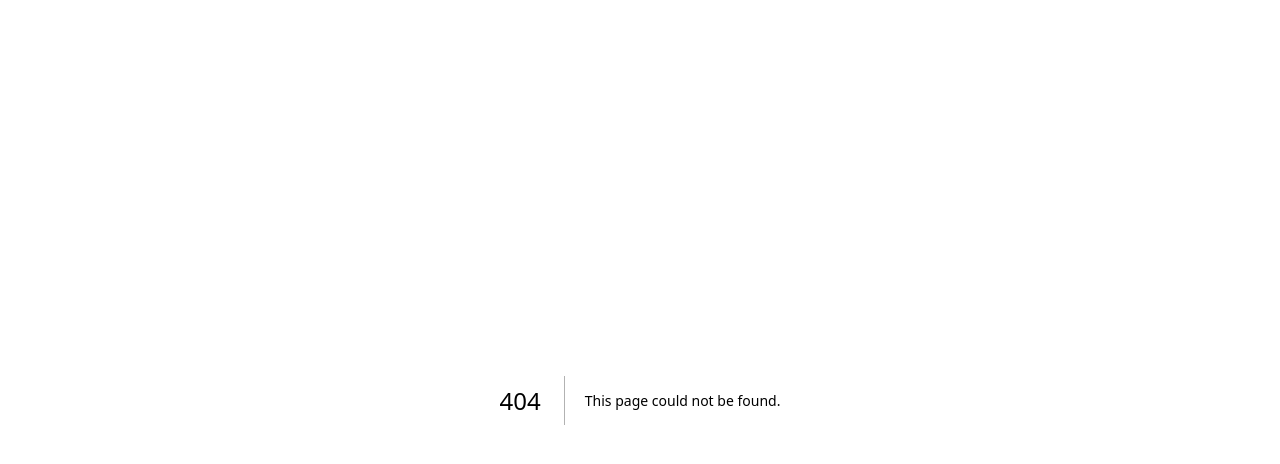
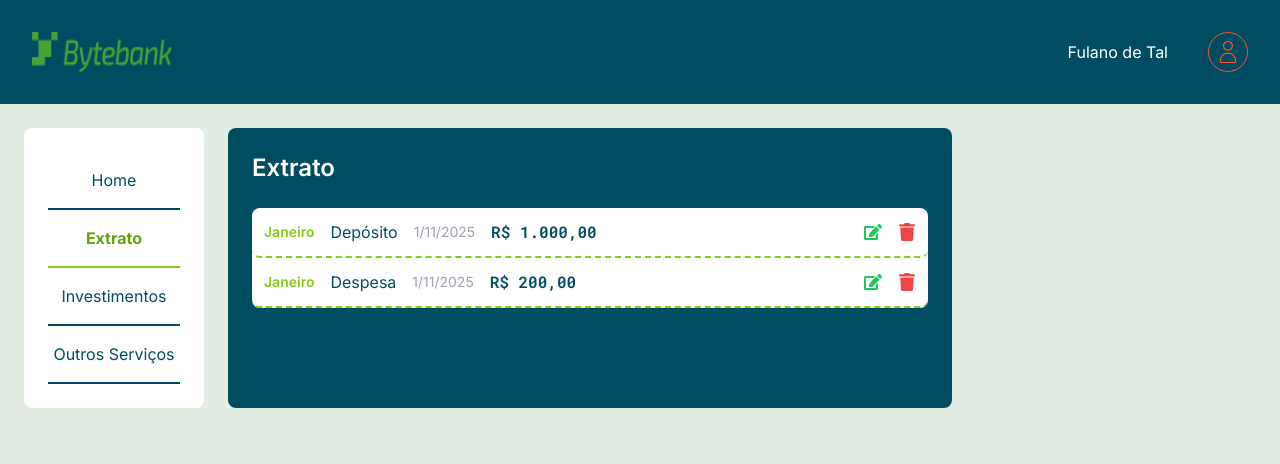
Before and after one commit to sucodelarangela/fiap-tech-challenge-1, a Next.js app: page /transactions in a window 1280 px wide. Before the commit this address had no page. Shown: the top 464 px of the page. Built offline with nearby package versions, Linux system fonts and the light colour scheme.

Commit message:
chore: basic transactions page structure

```diff
--- a/src/app/layout.tsx
+++ b/src/app/layout.tsx
@@ -1,4 +1,6 @@
 import type { Metadata } from "next";
+import { Header } from "@/components/Header";
+import { Sidebar } from "@/components/Sidebar/Sidebar";
 import "./globals.css";
 
 export const metadata: Metadata = {
@@ -13,8 +15,13 @@ export default function RootLayout({
 }>) {
   return (
     <html lang="en">
-      <body className="antialiased" >
-        {children}
+      <body className="antialiased">
+        <h1 className="sr-only">Bem vindo ao ByteBank</h1>
+        <Header />
+        <main className="grid grid-cols-[180px_1fr_280px] gap-6 max-w-7xl m-auto p-6">
+          <Sidebar />
+          {children}
+        </main>
       </body>
     </html>
   );
--- a/src/app/page.tsx
+++ b/src/app/page.tsx
@@ -1,10 +1,8 @@
 "use client";
 import { useState } from "react";
-import { Header } from "@/components/Header";
-import { Sidebar } from "@/components/Sidebar/Sidebar";
 import { Statement } from "@/components/Statement/Statement";
 import { FaEye, FaEyeSlash } from "react-icons/fa";
-import useFormatCurrency from "./hooks/useFormatCurrency";
+import useFormatCurrency from "@/hooks/useFormatCurrency";
 
 const options: Intl.DateTimeFormatOptions = {
   weekday: "long",
@@ -27,12 +25,6 @@ export default function HomePage() {
 
   return (
     <>
-      <Header />
-      <main className="grid grid-cols-[180px_1fr_280px] gap-6 max-w-7xl m-auto p-6">
-        <h1 className="sr-only">Bem vindo ao ByteBank</h1>
-
-        <Sidebar />
-
       <section className="bg-foreground rounded-lg max-h-96 p-6">
         <div className="greetings text-white">
           <h2 className="mb-6">Olá, Fulano! :)</h2>
@@ -67,7 +59,6 @@ export default function HomePage() {
       </section>
 
       <Statement />
-      </main>
     </>
   );
 }
--- /dev/null
+++ b/src/app/transactions/page.module.css
@@ -0,0 +1,3 @@
+.transaction {
+  @apply flex items-center gap-4 border-dashed border-b-2 border-lime-500 rounded-lg p-3;
+}
--- /dev/null
+++ b/src/app/transactions/page.tsx
@@ -0,0 +1,65 @@
+import { Transaction } from "@/utils/Transaction";
+import { FaEdit, FaTrash } from "react-icons/fa";
+import styles from "./page.module.css";
+import useFormatCurrency from "@/hooks/useFormatCurrency";
+
+function getMonthName(dateString: string): string {
+  const date = new Date(dateString);
+  return date.toLocaleString("pt-BR", { month: "long" });
+}
+
+function getTransactionName(transaction: string) {
+  const transactionMap = new Map([
+    ["deposit", "depósito"],
+    ["transfer", "transferência"],
+    ["expense", "despesa"],
+  ]);
+  return transactionMap.get(transaction);
+}
+
+export default function TransactionsPage() {
+  const formatCurrency = useFormatCurrency();
+
+  const transactions = [
+    new Transaction("1", "deposit", 1000, new Date()),
+    new Transaction("2", "expense", 200, new Date()),
+  ];
+
+  return (
+    <section className="col-span-2 lg:col-span-1 bg-foreground rounded-lg p-6">
+      <h2 className="text-white mb-6">Extrato</h2>
+      <ul className="bg-white rounded-lg">
+        {transactions.map((t) => (
+          <li key={t.id} className={styles.transaction}>
+            <span className="text-lime-500 text-sm font-semibold capitalize">
+              {getMonthName(t.date.toString())}
+            </span>
+            <p className="flex justify-between items-center gap-4 capitalize">
+              {getTransactionName(t.type)}
+              <span className="text-gray-400 text-sm">
+                {t.date.toLocaleDateString()}
+              </span>
+            </p>
+
+            <p className="font-roboto-mono font-semibold">
+              {formatCurrency(t.amount)}
+            </p>
+
+            <div className="flex gap-4 text-lg ml-auto">
+              <FaEdit
+                className="text-green-500 transition hover:text-green-400"
+                title="Editar"
+                role="button"
+              />
+              <FaTrash
+                className="text-red-500 transition hover:text-red-400"
+                title="Deletar"
+                role="button"
+              />
+            </div>
+          </li>
+        ))}
+      </ul>
+    </section>
+  );
+}
--- a/src/components/Sidebar/Sidebar.tsx
+++ b/src/components/Sidebar/Sidebar.tsx
@@ -1,3 +1,4 @@
+"use client";
 import { usePathname } from "next/navigation";
 import styles from "./Sidebar.module.css";
 import Link from "next/link";
@@ -6,7 +7,7 @@ export function Sidebar() {
   const pathname = usePathname();
   const links = [
     { href: "/", label: "Home" },
-    { href: "/transferencias", label: "Transferências" },
+    { href: "/transactions", label: "Extrato" },
     { href: "/investimentos", label: "Investimentos" },
     { href: "/outros-servicos", label: "Outros Serviços" },
   ];
--- a/src/components/Statement/Statement.tsx
+++ b/src/components/Statement/Statement.tsx
@@ -1,6 +1,6 @@
-import useFormatCurrency from "@/app/hooks/useFormatCurrency";
 import React from "react";
 import styles from "./Statement.module.css";
+import useFormatCurrency from "@/hooks/useFormatCurrency";
 
 interface StatementProps {
   transactions?: Transaction[];
@@ -9,19 +9,29 @@ interface StatementProps {
 interface Transaction {
   date: string;
   amount: number;
-  type: "depósito" | "transferência";
+  type: "deposit" | "transfer";
 }
 
+// TODO: Remover transações mocadas / substituir por dados da API
 const mockTransactions: Transaction[] = [
-  { date: "2023-10-01", amount: 100, type: "depósito" },
-  { date: "2023-10-02", amount: 50, type: "transferência" },
-  { date: "2023-10-03", amount: 200, type: "depósito" },
-  { date: "2023-10-04", amount: -150, type: "transferência" },
+  { date: "2023-10-01", amount: 100, type: "deposit" },
+  { date: "2023-10-02", amount: 50, type: "transfer" },
+  { date: "2023-10-03", amount: 200, type: "deposit" },
+  { date: "2023-10-04", amount: -150, type: "transfer" },
 ];
 
 function getMonthName(dateString: string): string {
   const date = new Date(dateString);
   return date.toLocaleString("pt-BR", { month: "long" });
+}
+
+function getTransactionName(transaction: string) {
+  const transactionMap = new Map([
+    ["deposit", "depósito"],
+    ["transfer", "transferência"],
+    ["expense", "despesa"],
+  ]);
+  return transactionMap.get(transaction);
 }
 
 export function Statement({ transactions = mockTransactions }: StatementProps) {
@@ -38,7 +48,7 @@ export function Statement({ transactions = mockTransactions }: StatementProps) {
                 {getMonthName(transaction.date)}
               </span>
               <p className="flex justify-between items-center capitalize">
-                {transaction.type}{" "}
+                {getTransactionName(transaction.type)}
                 <span className="text-gray-400 text-sm">
                   {transaction.date}
                 </span>
--- /dev/null
+++ b/src/utils/Transaction.ts
@@ -0,0 +1,35 @@
+export class Transaction {
+  id: string;
+  type: "deposit" | "transfer" | "expense";
+  amount: number;
+  date: Date;
+
+  constructor(
+    id: string,
+    type: "deposit" | "transfer" | "expense",
+    amount: number,
+    date: Date
+  ) {
+    this.id = id;
+    this.type = type;
+    this.amount = amount;
+    this.date = date;
+  }
+
+  formatAmount(): string {
+    return new Intl.NumberFormat("pt-BR", {
+      style: "currency",
+      currency: "BRL",
+    }).format(this.amount);
+  }
+
+  // eslint-disable-next-line @typescript-eslint/no-explicit-any
+  static createFromJSON(data: any): Transaction {
+    return new Transaction(
+      data.id,
+      data.type,
+      data.amount,
+      new Date(data.date)
+    );
+  }
+}
```
Also changed, not shown: src/hooks/useFormatCurrency.ts (renamed from src/app/hooks/useFormatCurrency.ts). Lines whose indentation alone changed are shown as unchanged.
